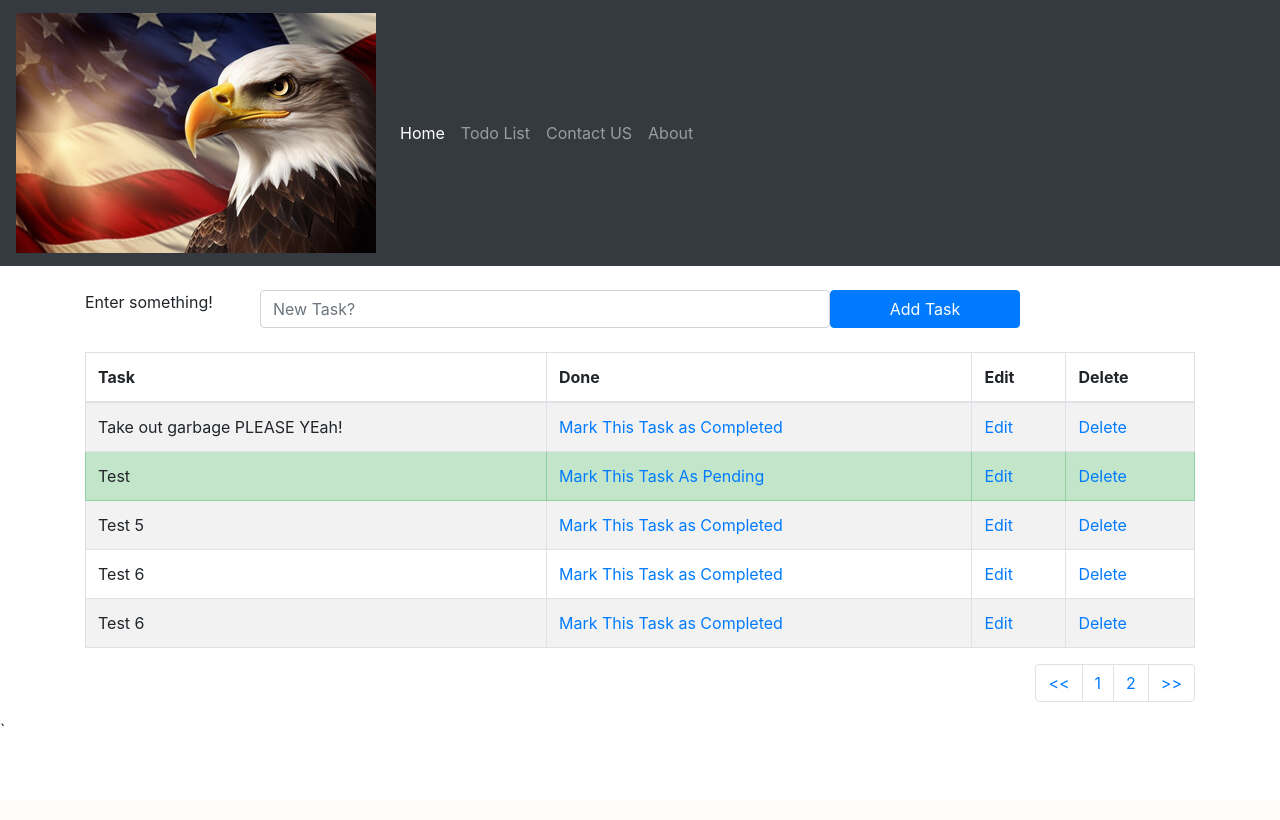
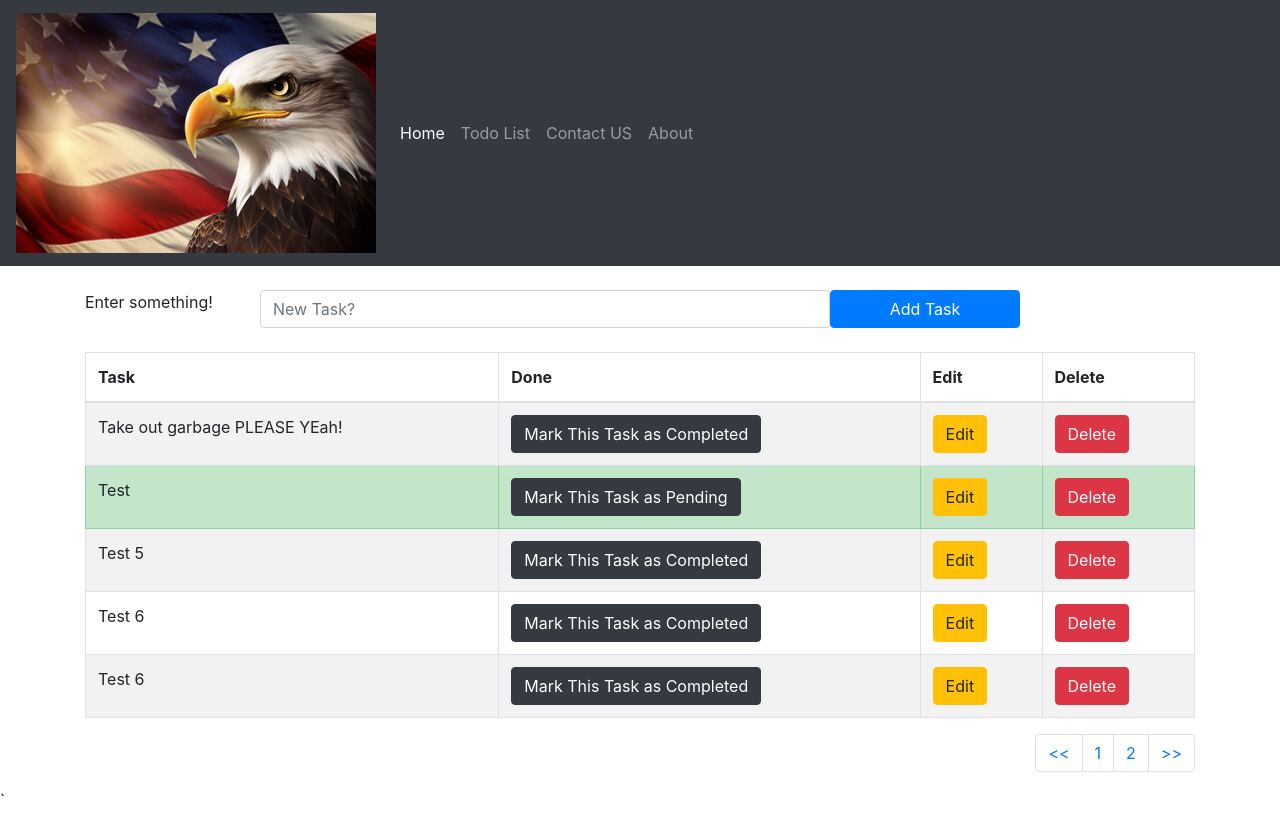
Before and after one commit to nelsonsWorld/taskmate, a Django app: page /todolist/ in a window 1280 px wide. Before the commit the page ends 726 px from the top, so only its background shows below. Run offline with Django 5.2, Linux system fonts and the light colour scheme; data comes from the database, SQL or seed files in the repository; both versions use the stored data as it was after the commit.

Commit message:
Converted buttons out of the original text (ie: text,delete, mark as completed)^X

```diff
--- a/taskmate/todolist_app/templates/todolist.html
+++ b/taskmate/todolist_app/templates/todolist.html
@@ -46,18 +46,22 @@
               <tr class="table-success">
                 <!-- {# <th scope="row">1</th> #} Search for video adding table success and if statement -->
                   <td>{{obj.task}}</td>
-                  <td><a href="{% url 'pending_task' obj.id %}">Mark This Task As Pending</a></td>
+                  <td><a href="{% url 'pending_task' obj.id %}"><button type="button" class="btn btn-dark"> Mark This Task as Pending</button>
+                  </a></td>
                   <!-- <td>{{obj.done}}</td> -->
-                  <td><a href="{% url 'edit_task' obj.id %}">Edit<a/></td>
-                  <td><a href="{% url 'delete_task' obj.id %}">Delete</a></td>
+                  <td><a href="{% url 'edit_task' obj.id %}"><button type="button" class="btn btn-warning">Edit</button><a/></td>
+                  <td><a href="{% url 'delete_task' obj.id %}"><button type="button" class="btn btn-danger">Delete</button>
+                  </a></td>
               </tr>
               {% else %}
               <tr>
                 <td>{{obj.task}}</td>
-                <td><a href="{% url 'complete_task' obj.id%}">Mark This Task as Completed</a></td>
+                <td><a href="{% url 'complete_task' obj.id%}"><button type="button" class="btn btn-dark"> Mark This Task as Completed</button>
+                 </a></td>
                 <!-- <td>{{obj.done}}</td> -->
-                <td><a href="{% url 'edit_task' obj.id %}">Edit<a/></td>
-                <td><a href="{% url 'delete_task' obj.id %}">Delete</a></td>
+                <td><a href="{% url 'edit_task' obj.id %}"><button type="button" class="btn btn-warning">Edit</button><a/></td>
+                <td><a href="{% url 'delete_task' obj.id %}"><button type="button" class="btn btn-danger">Delete</button>
+                </a></td>
               </tr>
               {% endif %}
           {% endfor %}
```
Also changed, not shown: taskmate/db.sqlite3.
